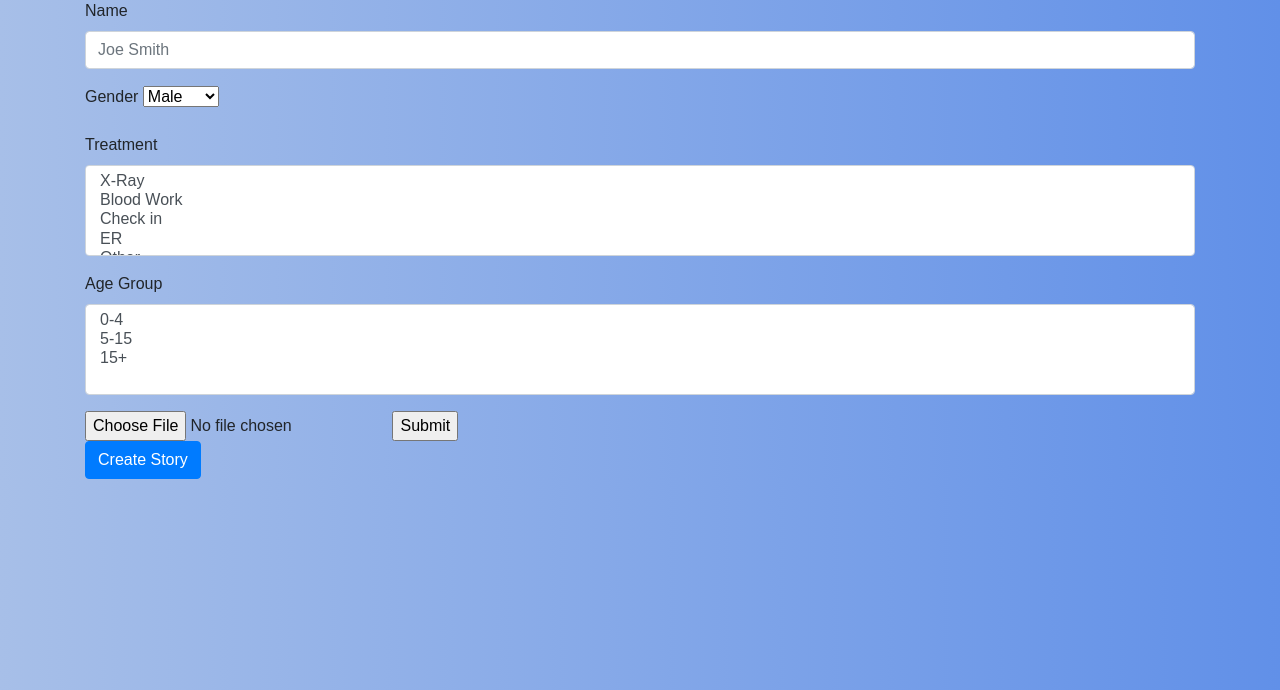
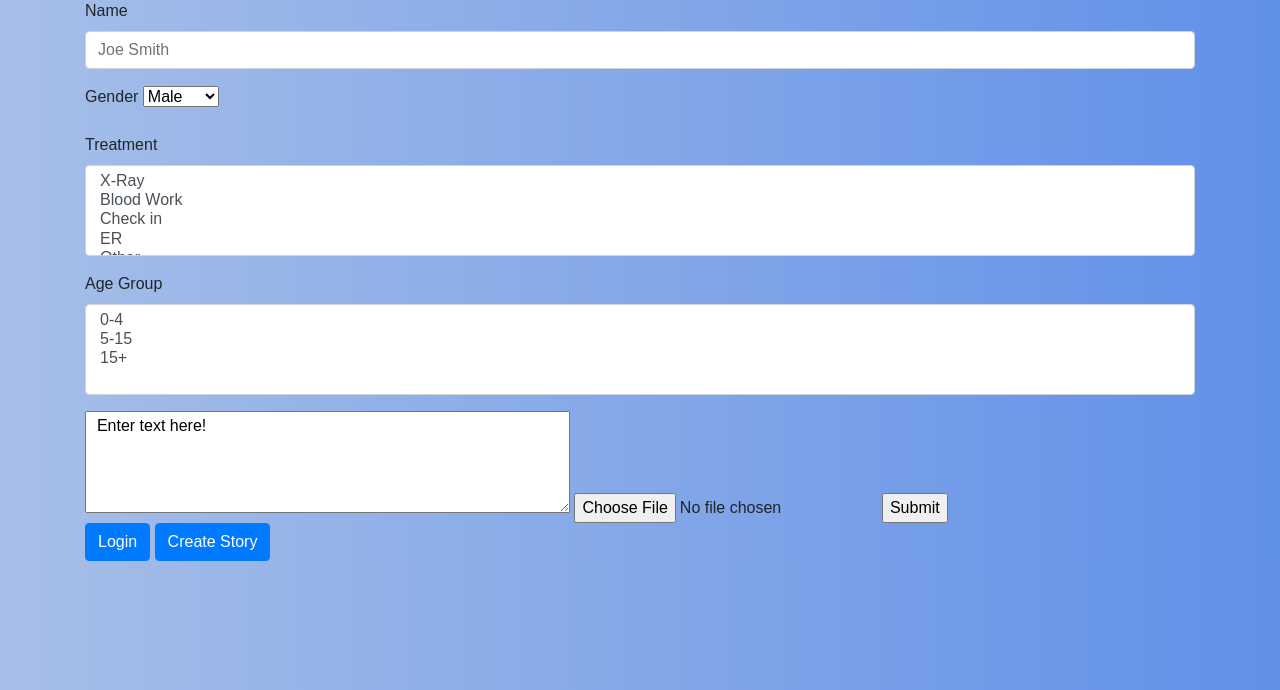
Before and after one commit to delaware19/team-5, a Flask app: template templates/createStories.html in a window 1280 px wide. Shown: the part 110-800 px from the top of the page. Run offline with Flask 2, Linux system fonts and the light colour scheme; the template is opened without the code that fills it, so the values that code supplies are empty; some libraries are stand-ins or nearby versions.

Commit message:
Added textarea to createStories.html

```diff
--- a/templates/createStories.html
+++ b/templates/createStories.html
@@ -33,12 +33,16 @@
       <option>15+</option>
     </select>
   </div>
+  <textarea rows="4" cols="50">
+  Enter text here!
+  </textarea>
 <!--  todo temporarily placed for the functionality can be moved for actual story creation page-->
   <form action = "/uploader" method = "POST"
          enctype = "multipart/form-data">
          <input type = "file" name = "file" />
          <input type = "submit"/>
       </form>
+  <a href = "/login" class="btn btn-primary"> Login </a>
   <button type="button" class="btn btn-primary"> Create Story </button>
 </form>
 
```
